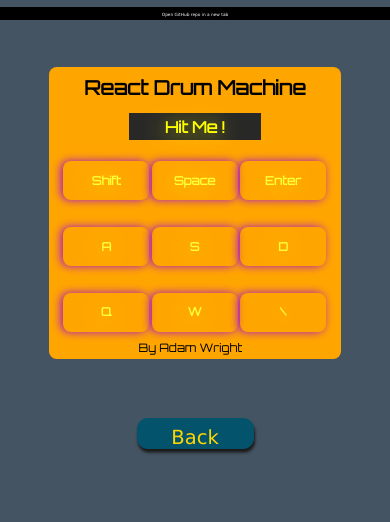
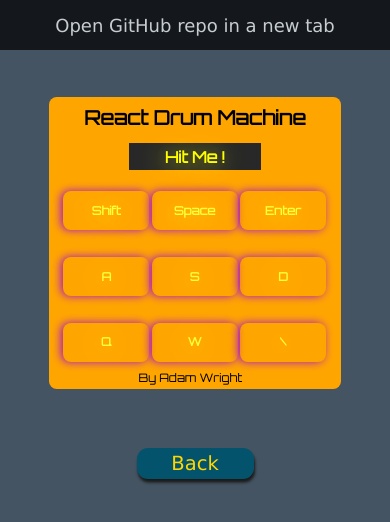
Before and after one commit to adam4321/React-drum-Machine, a React (Create React App) app: page / in a window 390 px wide. Shown: the top 522 px of the page. Built offline with nearby package versions, Linux system fonts and the light colour scheme.

Commit message:
github link mobile layout style

```diff
--- a/src/App.css
+++ b/src/App.css
@@ -13,7 +13,7 @@ body {
     color: white;
     text-align: center;
     font-family: verdana;
-    padding-top: 5px;
+    padding-top: 10px;
     width: 100%;
     height: 2vw;
 }
@@ -162,6 +162,12 @@ a:hover {
 /* Media query for less than 900 px screen width --------------------------- */
 
 @media only screen and (max-width: 900px) {
+    #gh-link {
+        height: 35px;
+        padding-top: 15px;
+        font-size: large;
+    }
+
     #title {
         font-weight: 900;
         font-size: 5vw;
@@ -221,6 +227,5 @@ a:hover {
         margin-top: 15vw;
         border-radius: 11px;
         font-size: 5vw;
-        padding-top: 2vw;
     }
 }
```
